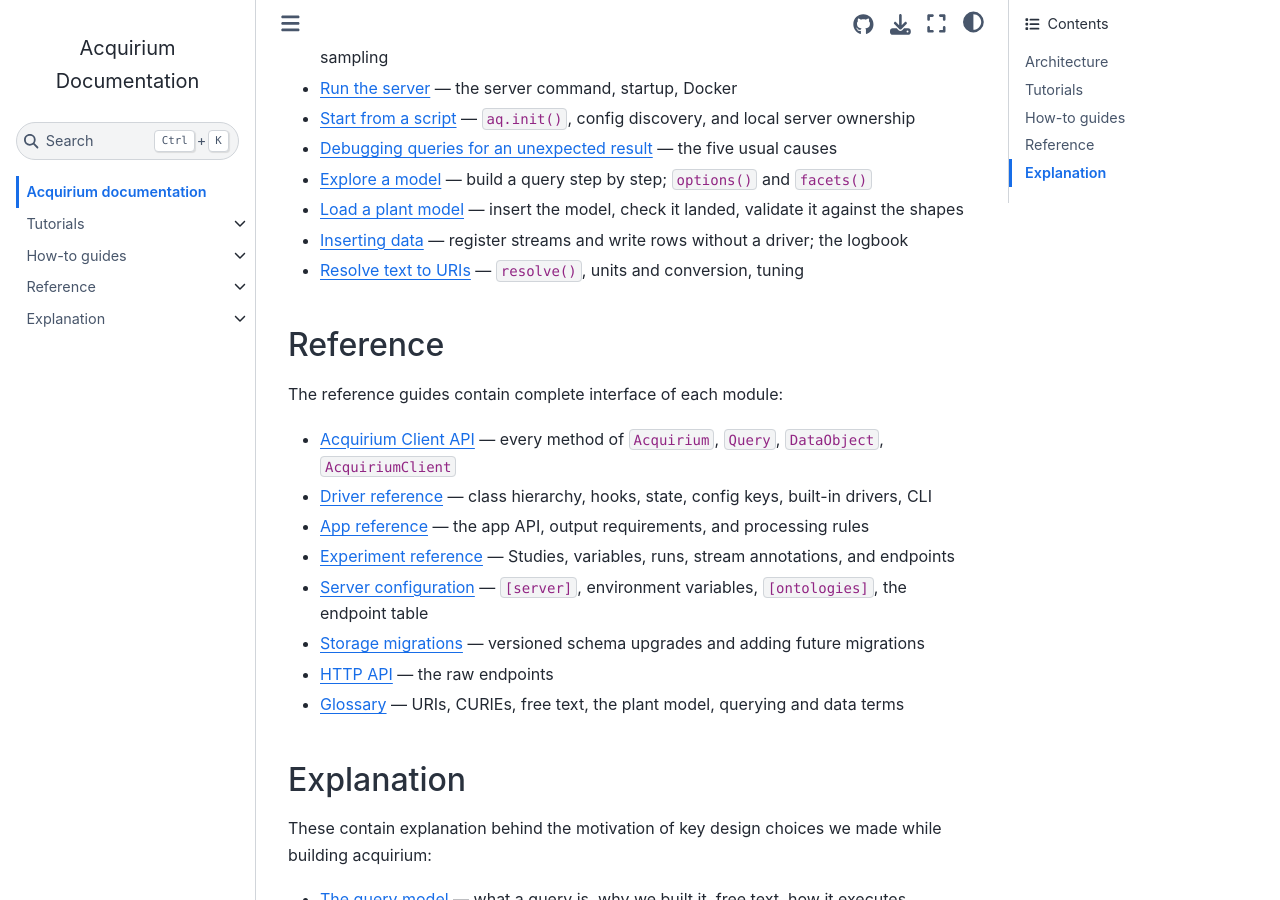
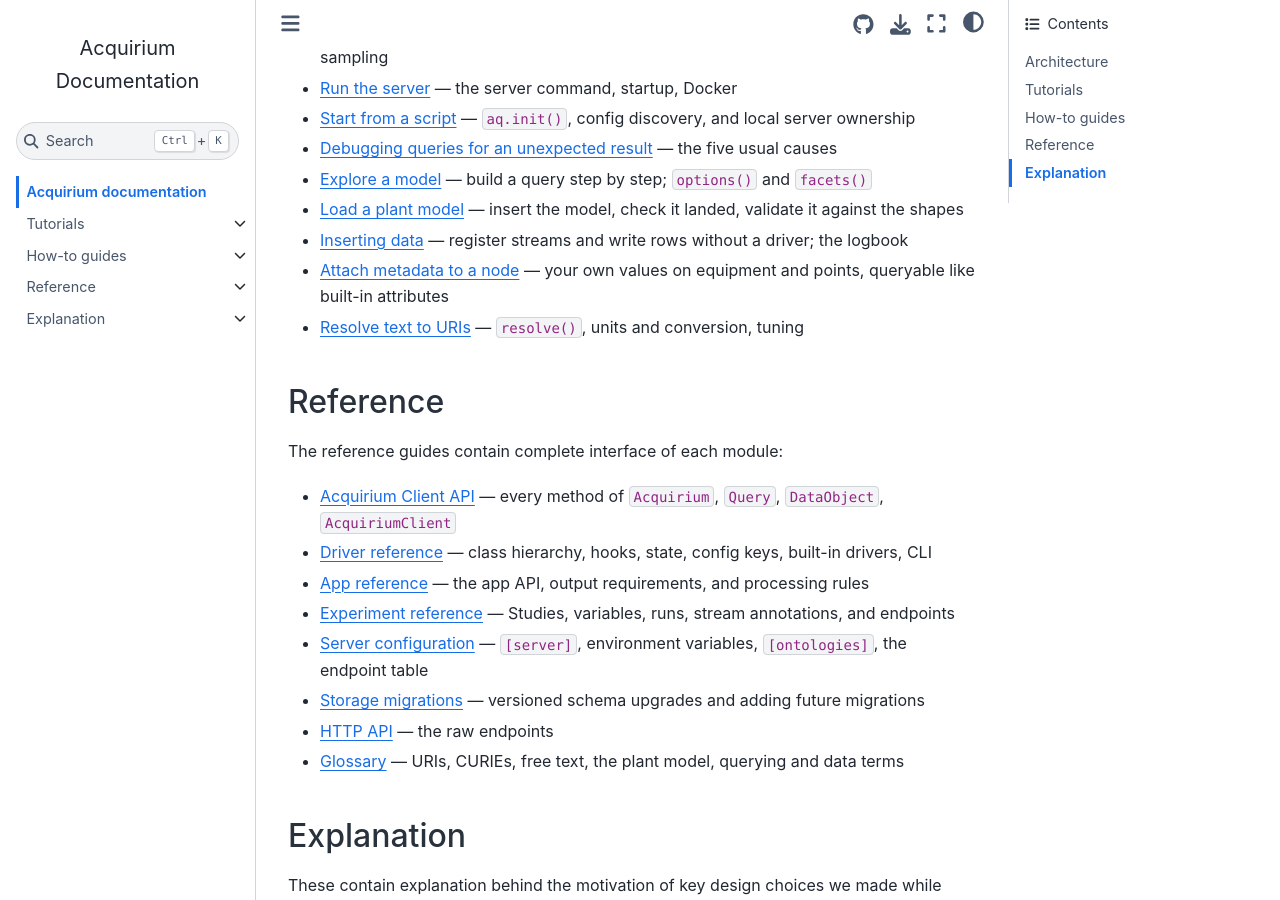
Before and after one commit to DataDrivenCPS/acquirium, a Jupyter Book: the page built from docs/_index.md, in a window 1280 px wide and 900 px high, scrolled down 1823 px. Built offline with Jupyter Book 1.0.4 settings and Sphinx 7.4.7 and the Sphinx Book theme 1.1.4, drawn with Linux system fonts in a browser that asks for light colours.

Commit message:
Docs: list the attach-metadata guide on the front page

```diff
--- a/docs/_index.md
+++ b/docs/_index.md
@@ -82,6 +82,7 @@
 - [Explore a model](how-to/explore-a-model.md) — build a query step by step; `options()` and `facets()`
 - [Load a plant model](how-to/load-a-plant-model.md) — insert the model, check it landed, validate it against the shapes
 - [Inserting data](how-to/write-data.md) — register streams and write rows without a driver; the logbook
+- [Attach metadata to a node](how-to/attach-metadata.md) — your own values on equipment and points, queryable like built-in attributes
 - [Resolve text to URIs](how-to/resolve-text.md) — `resolve()`, units and conversion, tuning
 
 ## Reference
```
